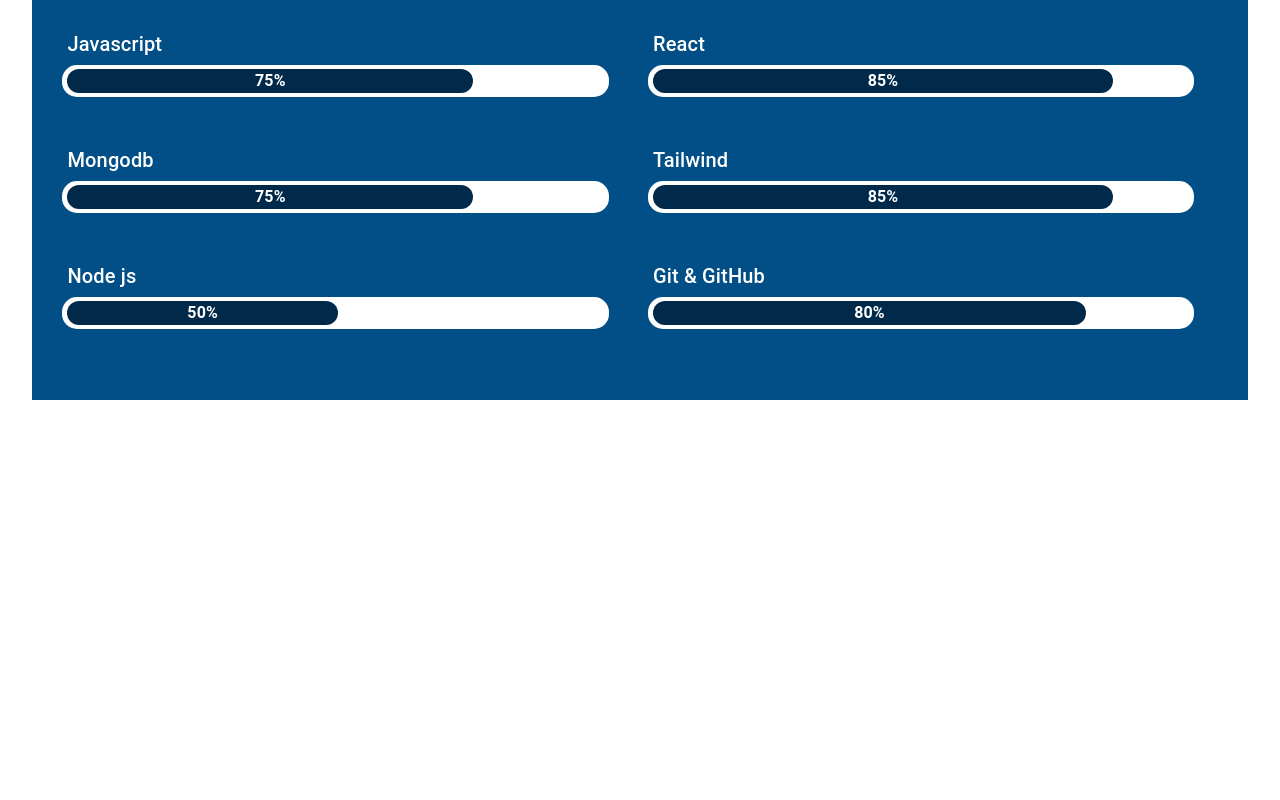
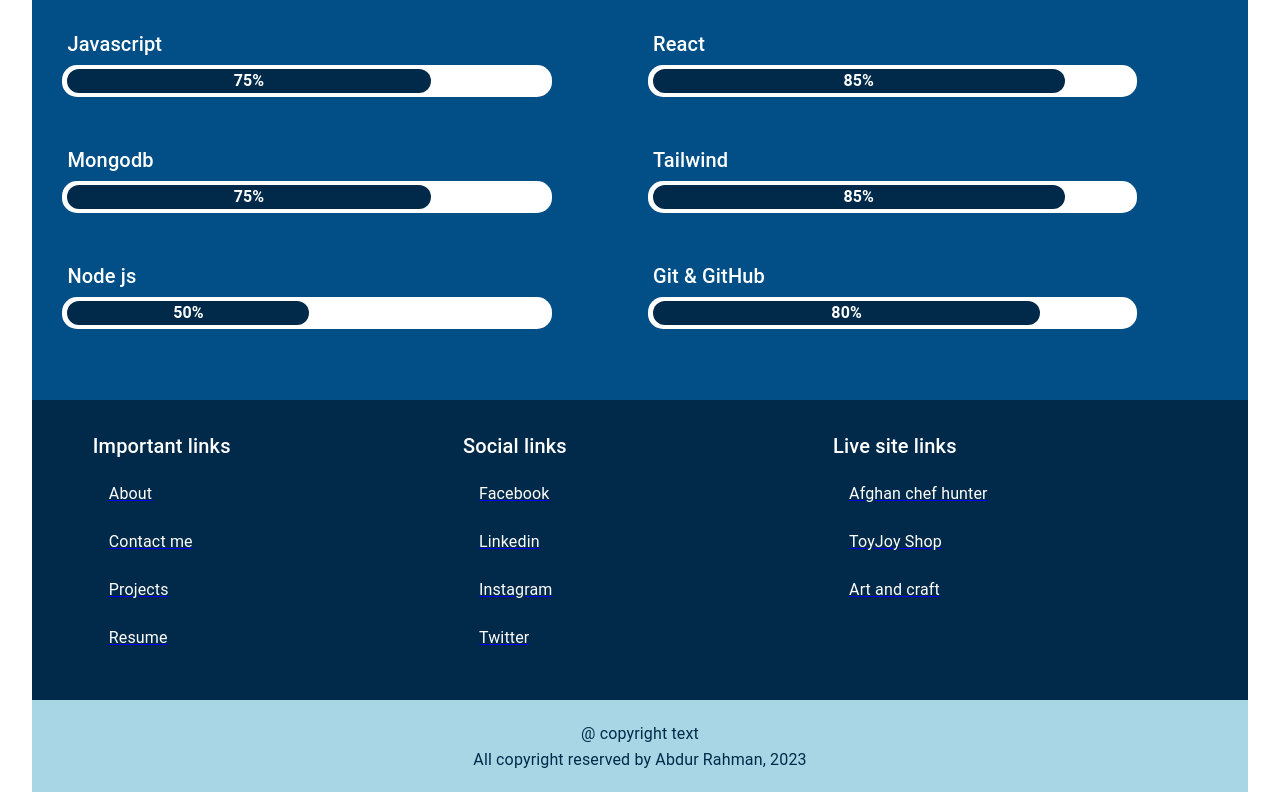
Before and after one commit to Rashed967/portfolio-site, a React (Vite) app: page / in a window 1280 px wide. Shown: the part 1478-2278 px from the top of the page. Before the commit the page ends 1886 px from the top, so only its background shows below. Built offline with nearby package versions, Linux system fonts and the light colour scheme; no server answers.

Commit message:
footer part done

```diff
--- /dev/null
+++ b/src/components/Footer/Footer.jsx
@@ -0,0 +1,79 @@
+import { Box, Grid, List, ListItem, ListItemText, Typography } from "@mui/material";
+import { Link } from "react-router-dom";
+
+
+const Footer = () => {
+    return (
+        <div>
+            <Box sx={{ width: '100%', background: '#012A4A', display: 'flex', justifyContent: 'center', alignItems: 'center' }}>
+                <Box sx={{ width: '90%', p: '30px' }}>
+                    <Grid container spacing={2}>
+                        <Grid item xs={12} sm={6} md={4} >
+                            <Box >
+                                <Typography variant="h6" color="white">Important links</Typography>
+                                <List>
+                                    <ListItem >
+                                        <Link to="/about"><ListItemText sx={{ color: 'white', }} primary="About" /></Link>
+                                    </ListItem>
+                                    <ListItem sx={{ color: 'white' }}>
+                                        <Link to="/contact"><ListItemText sx={{ color: 'white' }} primary="Contact me" /></Link>
+                                    </ListItem>
+                                    <ListItem sx={{ color: 'white' }}>
+                                        <Link to="/projects"><ListItemText sx={{ color: 'white' }} primary="Projects" /></Link>
+                                    </ListItem>
+                                    <ListItem sx={{ color: 'white' }}>
+                                        <Link to="/resume"><ListItemText sx={{ color: 'white' }} primary="Resume" /></Link>
+                                    </ListItem>
+                                </List>
+                            </Box>
+                        </Grid>
+                        <Grid item xs={12} sm={6} md={4} >
+                            <Box>
+                                <Typography variant="h6" color="white">Social links</Typography>
+                                <List>
+                                    <ListItem >
+                                        <Link to="https://www.facebook.com/abdurRahmanRashed.967"><ListItemText sx={{ color: 'white' }} primary="Facebook" /></Link>
+                                    </ListItem>
+                                    <ListItem sx={{ color: 'white' }}>
+                                        <Link to="https://www.linkedin.com/in/abdur-rahman967/"><ListItemText sx={{ color: 'white' }} primary="Linkedin" /></Link>
+                                    </ListItem>
+                                    <ListItem sx={{ color: 'white' }}>
+                                        <Link to="#"><ListItemText sx={{ color: 'white' }} primary="Instagram" /></Link>
+                                    </ListItem>
+                                    <ListItem sx={{ color: 'white' }}>
+                                        <Link to="#"><ListItemText sx={{ color: 'white' }} primary="Twitter" /></Link>
+                                    </ListItem>
+                                </List>
+                            </Box>
+                        </Grid>
+                        <Grid item xs={12} sm={6} md={4} >
+                            <Box>
+                                <Typography variant="h6" color="white">Live site links</Typography>
+                                <List>
+                                    <ListItem >
+                                        <Link to="https://afghan-chef-hunter-by-rashed.web.app/"><ListItemText sx={{ color: 'white' }} primary="Afghan chef hunter" /></Link>
+                                    </ListItem>
+                                    <ListItem sx={{ color: 'white' }}>
+                                        <Link to="https://toy-joy-client.web.app/"><ListItemText sx={{ color: 'white' }} primary="ToyJoy Shop
+" /></Link>
+                                    </ListItem>
+                                    <ListItem sx={{ color: 'white' }}>
+                                        <Link to="https://art-and-craft-823bc.web.app/"><ListItemText sx={{ color: 'white' }} primary="Art and craft
+" /></Link>
+                                    </ListItem>
+
+                                </List>
+                            </Box>
+                        </Grid>
+                    </Grid>
+                </Box>
+            </Box>
+            <Box sx={{ width: '100%', py: '20px', background: "#A9D6E5" }}>
+                <Typography variant="subtitle1" align="center" color="#012A4A">@ copyright text</Typography>
+                <Typography variant="body1" align="center" color="#012A4A">All copyright reserved by Abdur Rahman, 2023</Typography>
+            </Box>
+        </div>
+    );
+};
+
+export default Footer;
--- a/src/layout/Main.jsx
+++ b/src/layout/Main.jsx
@@ -1,5 +1,6 @@
 import { Outlet } from "react-router-dom";
 import NavBar from "../components/NavBar/NavBar";
+import Footer from "../components/Footer/Footer";
 
 
 
@@ -8,7 +9,7 @@
         <div>
             <NavBar></NavBar>
             <Outlet></Outlet>
-
+            <Footer></Footer>
         </div>
     );
 };
--- a/src/pages/Home/MySkills/MySkills.jsx
+++ b/src/pages/Home/MySkills/MySkills.jsx
@@ -76,7 +76,7 @@
                                 <Box sx={{
 
                                     height: "100px",
-                                    width : '95%'
+                                    width : '85%'
                                 }}>
                                     <Box>
                                         <Typography variant='h6' color="white" mb="5px" ml="5px">{skill.name}</Typography>
@@ -110,7 +110,9 @@
                                     </Box>
 
                                 </Box>
-                            </Grid>)
+                            </Grid>
+
+                            )
                         }
 
 
```
